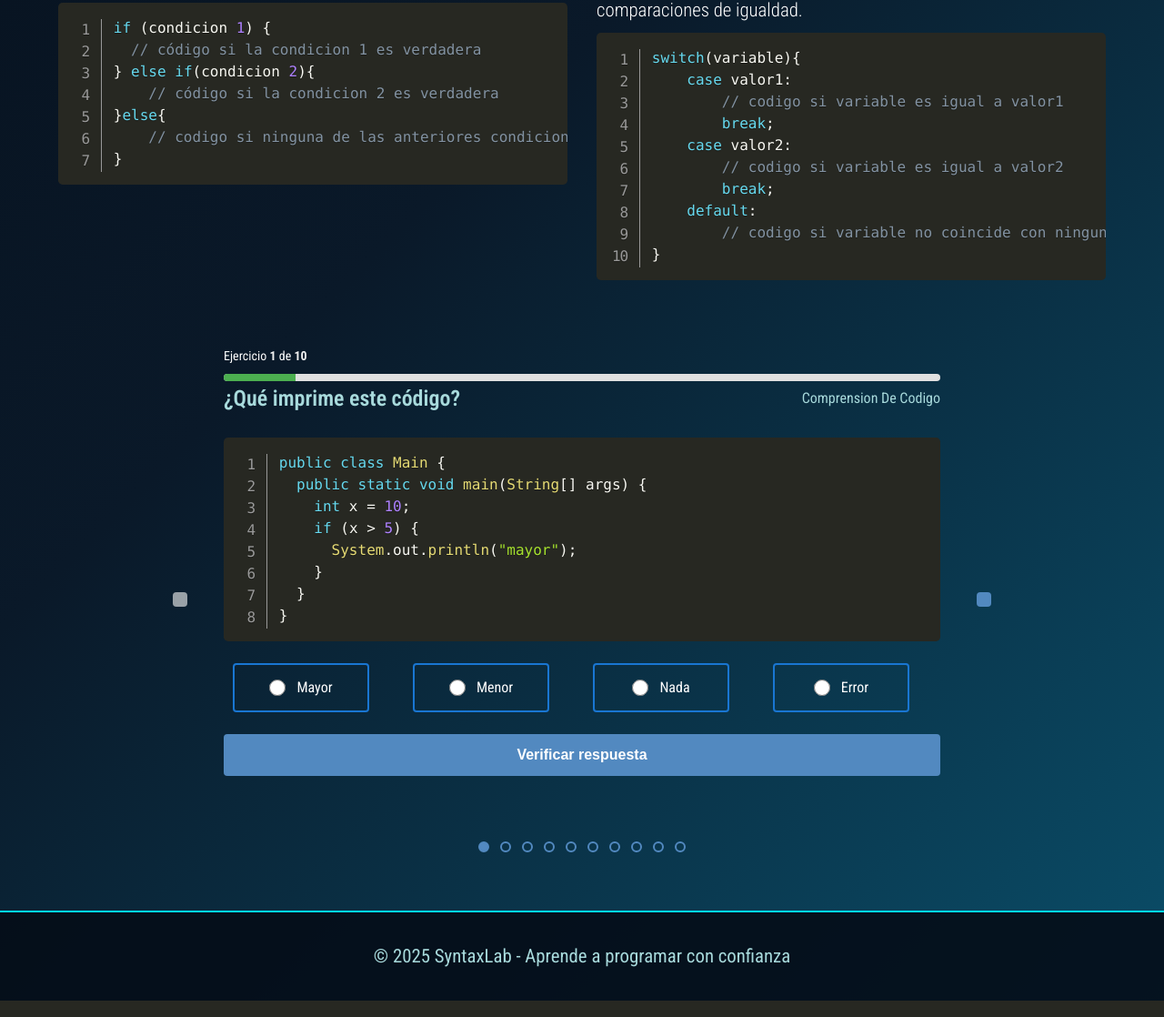
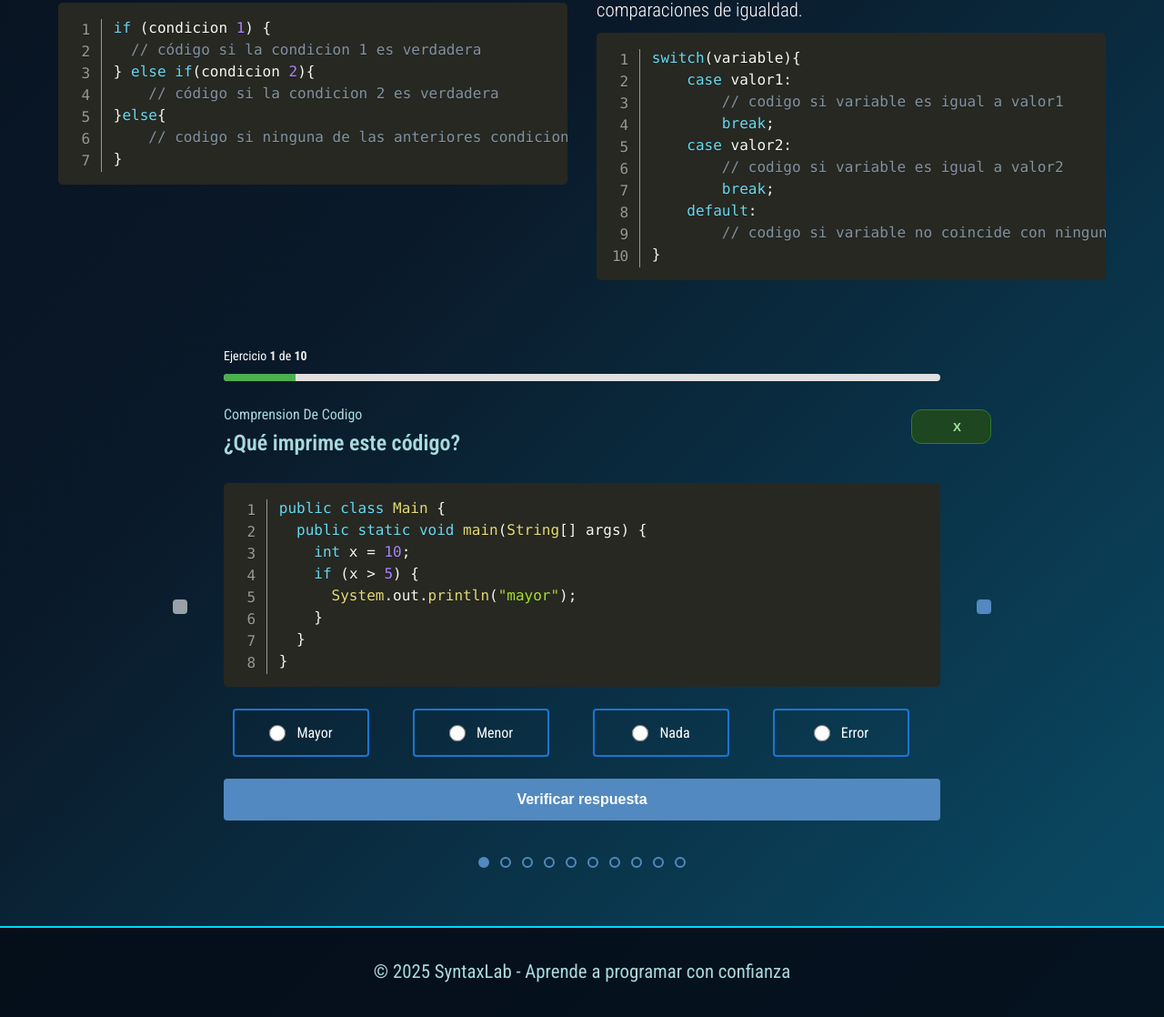
Before and after one commit to progValji/Sintaxis-en-Java, a Flask app: page /condicionales in a window 1280 px wide. Shown: the part 992-2110 px from the top of the page at 91% size. Run offline with Flask 3, Linux system fonts and the light colour scheme; some libraries are stand-ins or nearby versions.

Commit message:
Cambios Estilos Y Estrucutra Feedback

```diff
--- a/static/CSS/carrusel.css
+++ b/static/CSS/carrusel.css
@@ -10,13 +10,16 @@
   margin: 0 auto;
   position: relative;
   padding: 0 3.5rem;
+  display: flex;
+  flex-direction: column;
+  gap: 1.5rem;
 }
 
 /* ============================================
    BARRA DE PROGRESO
    ============================================ */
 
-.main__container .exercise-carousel .exercise-carousel__progress {margin-bottom: 1rem;}
+.exercise-carousel__progress {order: 1;}
 
 .exercise-carousel__progress-text {
   display: block;
@@ -48,6 +51,7 @@
    ============================================ */
 
 .exercise-carousel__slide {
+  order: 2;
   display: none;
 }
 
@@ -83,7 +87,6 @@
 
 .exercise-carousel__instructions {
   margin-bottom: 1.5rem;
-  position: relative;
 }
 
 .exercise-carousel__title {
@@ -94,10 +97,6 @@
 }
 
 .exercise-carousel__category{
-  position: absolute;
-  top: 50%;
-  transform: translateY(-50%);
-  right: 0;
   text-transform: capitalize;
   color: var(--color-text-secondary);
 }
@@ -215,27 +214,59 @@
    ============================================ */
 
 .exercise-carousel__feedback {
-  padding: 1rem;
-  border-radius: 4px;
-  font-size: 0.9375rem;
-  margin-bottom: 1rem;
-  display: block;
+  padding: .4rem 1.5rem;
+  border-radius:.7rem;
+  position: absolute;
+  top: 70px;
+  right:0;
+
+  display: flex;
+  gap: .8rem;
+
+  transform: translateX(20px);
+  opacity: 0;
+  transition: transform .5s, opacity .5s;
 }
 
-.exercise-carousel__feedback--visible {
-  display: block;
+.exercise-carousel__feedback--mostrar{
+  transform: translateX(0);
+  opacity: 1;
+}
+
+.exercise-carousel__feedback p{font-size: 1rem;}
+
+.exercise-carousel__feedback button{
+  cursor: pointer;
+  background-color: transparent;
+  color: inherit;
+  border: none;
+  font-weight: bold;
+  padding: 0.25rem 0.5rem;
+  border-radius: 0.25rem;
+  transition: background-color .3s, transform .3s;
+}
+
+.exercise-carousel__feedback button:hover{
+  background: rgba(255, 224, 138, 0.15);
+  transform: scale(1.1);
 }
 
 .exercise-carousel__feedback--success {
-  background-color: #d4edda;
-  border: 1px solid #c3e6cb;
-  color: #155724;
+  background-color: #1e4620;   /* verde oscuro */
+  border: 1px solid #2f7a35;
+  color: #a3e6a1;              /* verde claro */
 }
 
 .exercise-carousel__feedback--error {
-  background-color: #f8d7da;
-  border: 1px solid #f5c6cb;
-  color: #721c24;
+  background-color: #4a1c1c;   /* rojo oscuro */
+  border: 1px solid #a94442;
+  color: #f5b5b5;              /* rojo claro */
+}
+
+.exercise-carousel__feedback--warning {
+  background-color: #4d3b00;   /* amarillo oscuro */
+  border: 1px solid #b38f00;
+  color: #ffe08a;              /* amarillo claro */
 }
 
 /* ============================================
@@ -246,8 +277,7 @@
   display: flex;
   justify-content: center;
   gap: 0.75rem;
-  margin-bottom: 2rem;
-  margin-top: 1.5rem;
+  order: 3;
 }
 
 .exercise-carousel__dot {
@@ -344,6 +374,19 @@
     font-size: 0.875rem;
   }
 
+  .exercise-carousel__feedback{
+    order: 2;
+    position: relative;
+    top: 0;
+    width: fit-content;
+  }
+
+  /* .exercise-carousel__feedback p{order: 2;}
+  .exercise-carousel__feedback button{order: 1;} */
+
+  .exercise-carousel__slide{order: 3;}
+  .exercise-carousel__dots{order: 4;}
+
 }
 
 @media screen and (width <= 570px) {
@@ -353,6 +396,7 @@
     position: unset;
     transform: translateY(0);
     gap: 1.5rem;
+    order: 5;
   }
 
   .exercise-carousel__button{
--- a/static/CSS/index.css
+++ b/static/CSS/index.css
@@ -1,4 +1,5 @@
         /* primera seccion*/
+        .main__title{margin-bottom: 2rem;}
         .main__title p{text-align: center;}
 
         .main__subtitle {
--- a/templates/macros/_exercise_carousel.html
+++ b/templates/macros/_exercise_carousel.html
@@ -47,13 +47,13 @@
                     data-exercise-id="{{ exercise.id }}">
                 <span>Verificar respuesta</span>
             </button>
-
-            <div class="exercise-carousel__feedback">
-                <p></p>
-            </div>
-
         </div>
         {% endfor %}
+        <div class="exercise-carousel__feedback exercise-carousel__feedback--mostrar
+        exercise-carousel__feedback--success">
+            <p></p>
+            <button aria-label="Cerrar">X</button>
+        </div>
 
         {# NAVEGACIÓN POR DOTS #}
         <div class="exercise-carousel__dots">
```
Also changed, not shown: static/JS/carrusel2.js (+15 -15 lines).
